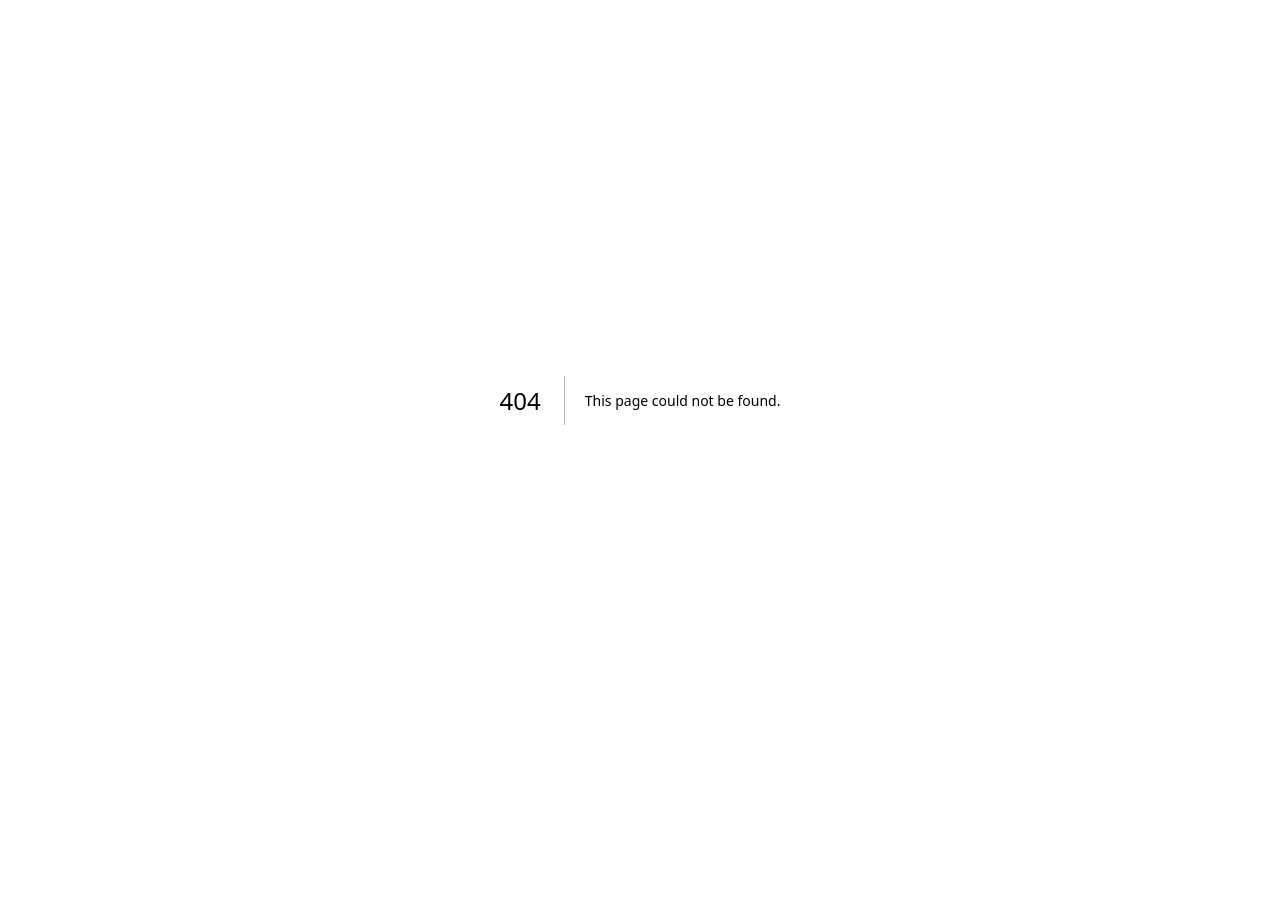
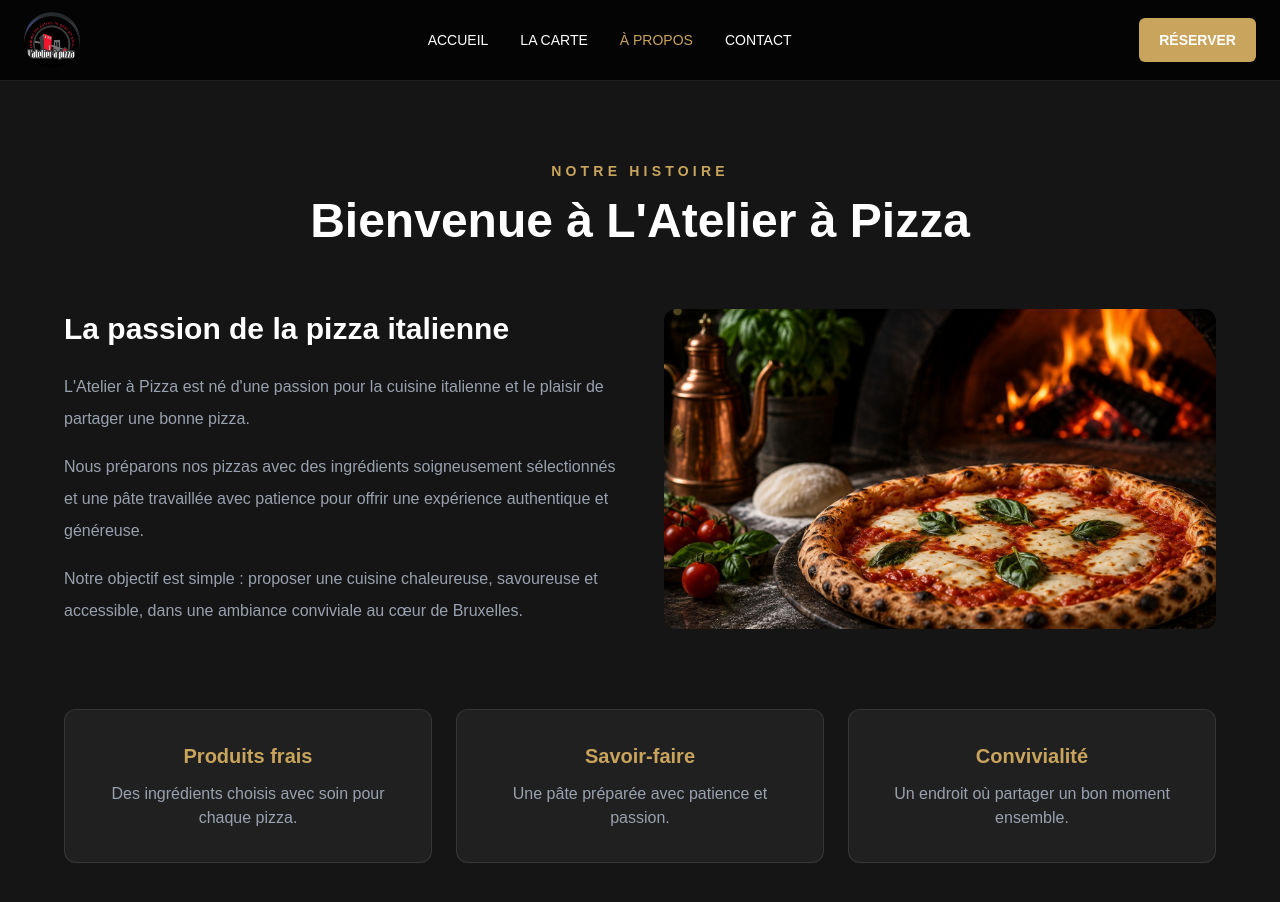
Before and after one commit to Syrinebnr/pizzeria-app, a Next.js app: page /a-propos in a window 1280 px wide. Before the commit this address had no page. Shown: the top 902 px of the page. Before the commit the page ends 800 px from the top, so only its background shows below. Built offline with nearby package versions, Linux system fonts and the light colour scheme.

Commit message:
Voeg à-propospagina toe

```diff
--- /dev/null
+++ b/app/a-propos/page.tsx
@@ -0,0 +1,121 @@
+import Image from "next/image";
+import Link from "next/link";
+
+export default function APropos() {
+  return (
+    <main className="min-h-screen bg-[#151515] text-white">
+      <nav className="border-b border-white/10 bg-black/80">
+        <div className="mx-auto flex h-20 max-w-7xl items-center justify-between px-6">
+          <Link href="/">
+            <Image
+              src="/logo.png"
+              alt="L'Atelier à Pizza"
+              width={90}
+              height={90}
+              className="h-14 w-14 object-contain"
+            />
+          </Link>
+
+          <div className="flex gap-8 text-sm font-medium">
+            <Link href="/" className="hover:text-[#c9a45c]">
+              ACCUEIL
+            </Link>
+            <Link href="/menu" className="hover:text-[#c9a45c]">
+              LA CARTE
+            </Link>
+            <Link href="/a-propos" className="text-[#c9a45c]">
+              À PROPOS
+            </Link>
+            <Link href="/contact" className="hover:text-[#c9a45c]">
+              CONTACT
+            </Link>
+          </div>
+
+          <Link
+            href="/reserveren"
+            className="rounded-md bg-[#c9a45c] px-5 py-3 text-sm font-semibold"
+          >
+            RÉSERVER
+          </Link>
+        </div>
+      </nav>
+
+      <section className="px-6 py-20">
+        <div className="mx-auto max-w-6xl">
+          <div className="text-center">
+            <p className="text-sm font-semibold uppercase tracking-[0.3em] text-[#c9a45c]">
+              Notre histoire
+            </p>
+
+            <h1 className="mt-4 text-5xl font-bold">
+              Bienvenue à L'Atelier à Pizza
+            </h1>
+          </div>
+
+          <div className="mt-16 grid items-center gap-12 md:grid-cols-2">
+            <div>
+              <h2 className="text-3xl font-bold">
+                La passion de la pizza italienne
+              </h2>
+
+              <p className="mt-6 leading-8 text-gray-400">
+                L'Atelier à Pizza est né d'une passion pour la cuisine
+                italienne et le plaisir de partager une bonne pizza.
+              </p>
+
+              <p className="mt-4 leading-8 text-gray-400">
+                Nous préparons nos pizzas avec des ingrédients soigneusement
+                sélectionnés et une pâte travaillée avec patience pour offrir
+                une expérience authentique et généreuse.
+              </p>
+
+              <p className="mt-4 leading-8 text-gray-400">
+                Notre objectif est simple : proposer une cuisine chaleureuse,
+                savoureuse et accessible, dans une ambiance conviviale au cœur
+                de Bruxelles.
+              </p>
+            </div>
+
+            <div className="relative h-80 overflow-hidden rounded-xl">
+              <Image
+                src="/hero-pizza.jpg"
+                alt="Pizza de L'Atelier à Pizza"
+                fill
+                className="object-cover"
+              />
+            </div>
+          </div>
+
+          <div className="mt-20 grid gap-6 md:grid-cols-3">
+            <div className="rounded-xl border border-white/10 bg-[#202020] p-8 text-center">
+              <h3 className="text-xl font-bold text-[#c9a45c]">
+                Produits frais
+              </h3>
+              <p className="mt-3 text-gray-400">
+                Des ingrédients choisis avec soin pour chaque pizza.
+              </p>
+            </div>
+
+            <div className="rounded-xl border border-white/10 bg-[#202020] p-8 text-center">
+              <h3 className="text-xl font-bold text-[#c9a45c]">
+                Savoir-faire
+              </h3>
+              <p className="mt-3 text-gray-400">
+                Une pâte préparée avec patience et passion.
+              </p>
+            </div>
+
+            <div className="rounded-xl border border-white/10 bg-[#202020] p-8 text-center">
+              <h3 className="text-xl font-bold text-[#c9a45c]">
+                Convivialité
+              </h3>
+              <p className="mt-3 text-gray-400">
+                Un endroit où partager un bon moment ensemble.
+              </p>
+            </div>
+          </div>
+        </div>
+      </section>
+    </main>
+  );
+}
```
